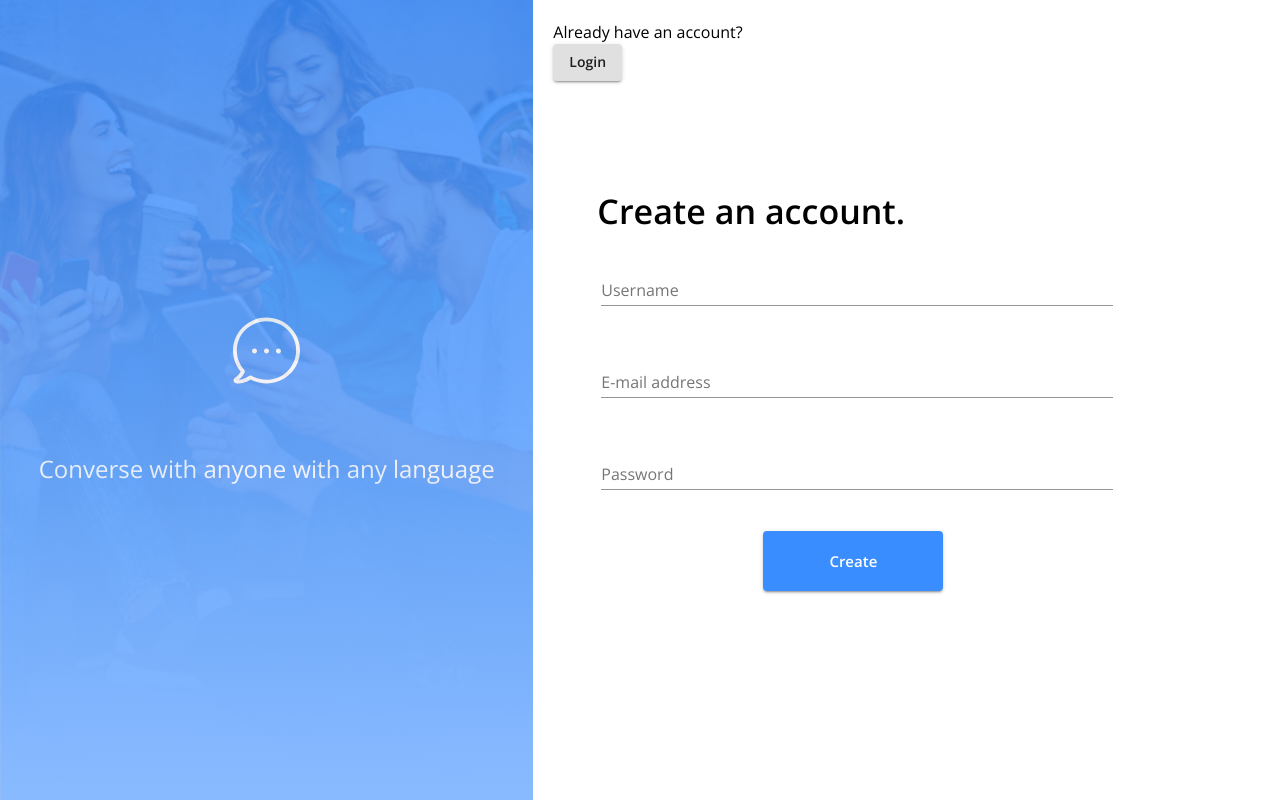
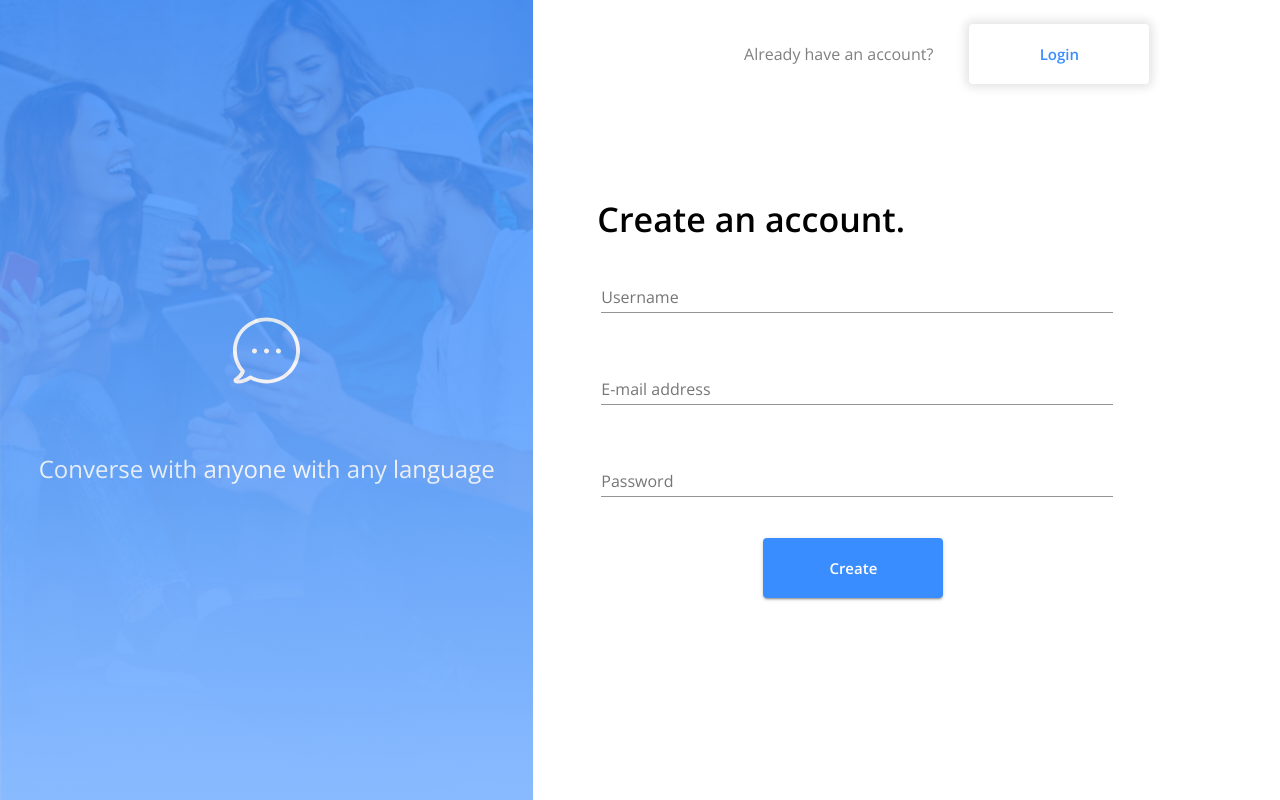
Before and after one commit to sebthtan/messenger-project, a React (Create React App) app in the folder client/: page / in a window 1280 px wide. Built offline with nearby package versions, Linux system fonts and the light colour scheme; no server answers.

Commit message:
login page redesigned

```diff
--- a/client/src/Signup.js
+++ b/client/src/Signup.js
@@ -47,12 +47,18 @@ const Login = (props) => {
         <HomeSideBanner />
       </Hidden>
       <Grid item xs={12} sm={8} md={6} style={{ padding: '20px' }}>
-        <Grid>
-          <Typography>Already have an account?</Typography>
-          <Grid container item>
+        <Grid container spacing={4} direction='row' justify='flex-end' alignItems='center'>
+          <Grid item>
+            <Typography
+              className={classes.label}>Already have an account?
+            </Typography>
+          </Grid>
+          <Grid item>
             <Button
               onClick={() => history.push("/login")}
               variant='contained'
+              size='large'
+              className={classes.loginButton}
             >Login</Button>
           </Grid>
         </Grid>
--- a/client/src/Styles.js
+++ b/client/src/Styles.js
@@ -58,6 +58,18 @@ const useStyles = makeStyles({
     },
     formMessage: {
         fontWeight: 900,
+    },
+    loginButton: {
+        backgroundColor: 'white',
+        boxShadow: '0 0 10px 4px rgba(0, 0, 0, 0.1)',
+        color: '#3A8DFF',
+        margin: '4px',
+        width: '180px',
+        height: '60px',
+        alignSelf: 'center'
+    },
+    label: {
+        color: 'rgba(0, 0, 0, 0.5)',
     }
 })
 
```
